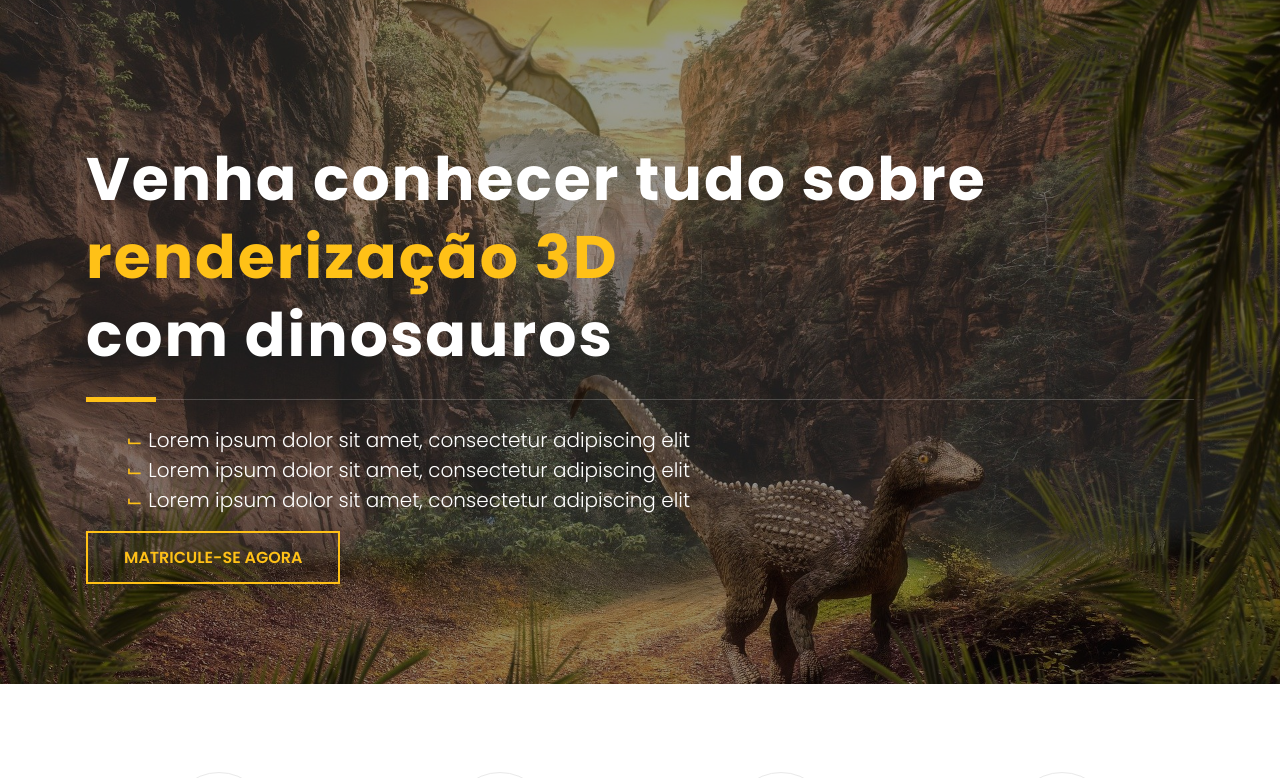
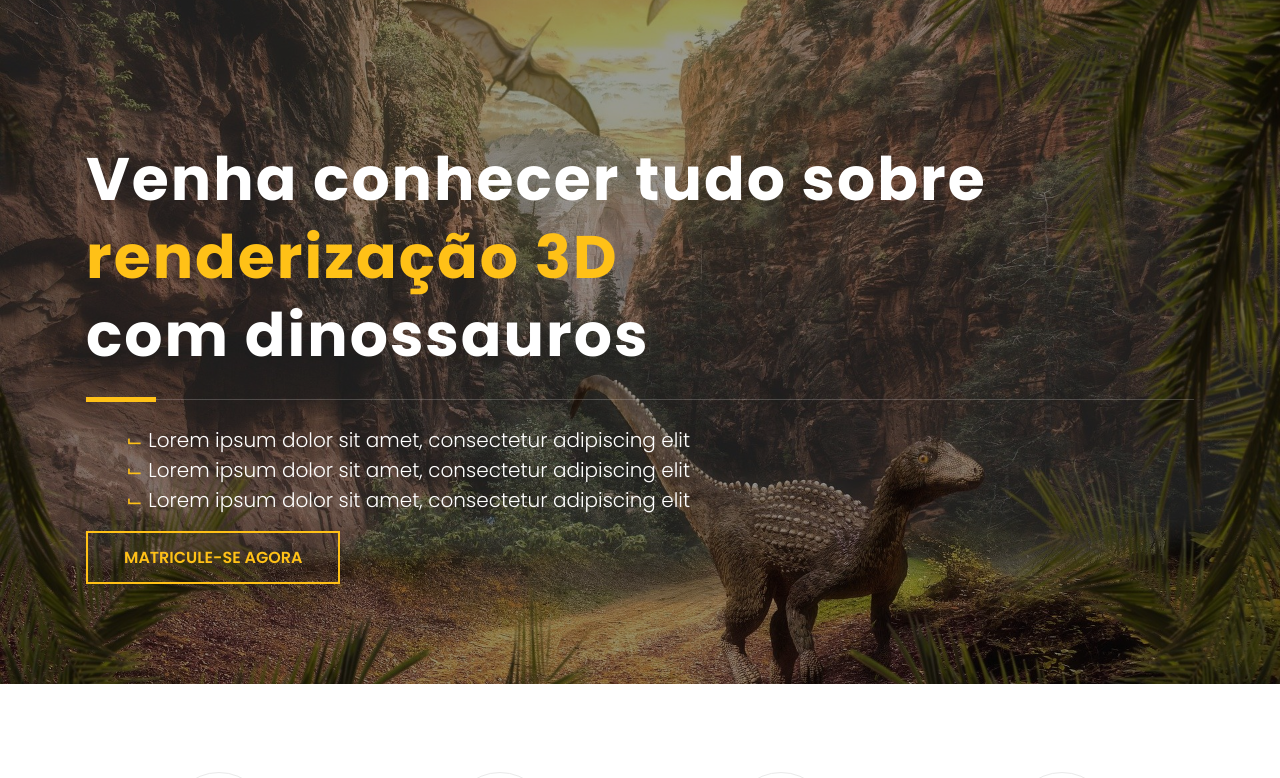
Before and after one commit to arthur-v-kasper/3dino_academy, a React (Create React App) app: page / in a window 1280 px wide. Shown: the top 778 px of the page. Built offline with nearby package versions, Linux system fonts and the light colour scheme.

Commit message:
Fix unused properties

```diff
--- a/src/components/pages/About.js
+++ b/src/components/pages/About.js
@@ -1,5 +1,5 @@
 import React from "react";
-import PropTypes from "prop-types";
+// import PropTypes from "prop-types";
 import styled from 'styled-components';
 
 import {useScrollToTop} from "hooks/scroll";
@@ -114,12 +114,12 @@ const About = () => {
   );
 }
 
-About.defaultProps = {
+// About.defaultProps = {
 
-};
+// };
 
-About.propTypes = {
+// About.propTypes = {
 
-};
+// };
 
 export default About;
--- a/src/components/pages/Home.js
+++ b/src/components/pages/Home.js
@@ -40,7 +40,7 @@ const Home = () => (
         <h1>
           Venha conhecer tudo sobre <strong>renderização 3D</strong>
           <br />
-          com dinosauros
+          com dinossauros
         </h1>
       </Heading>
       <ul>
```
